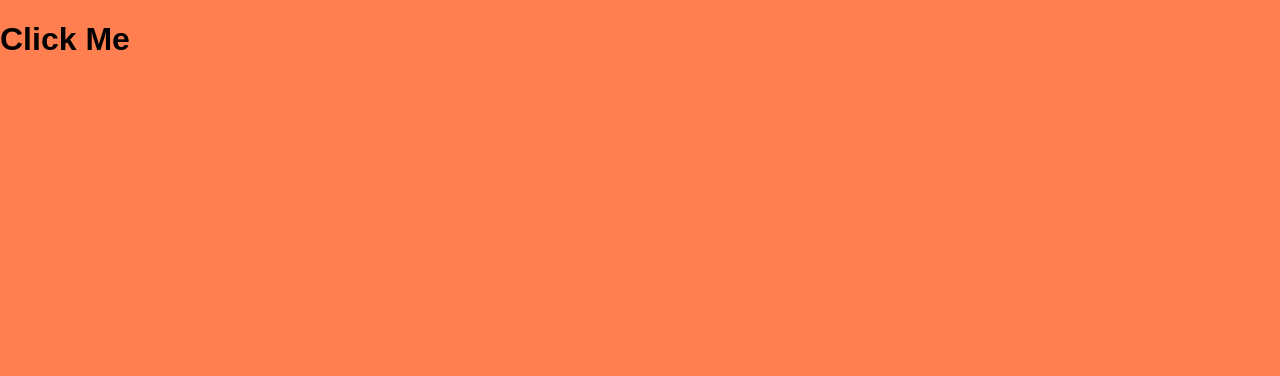
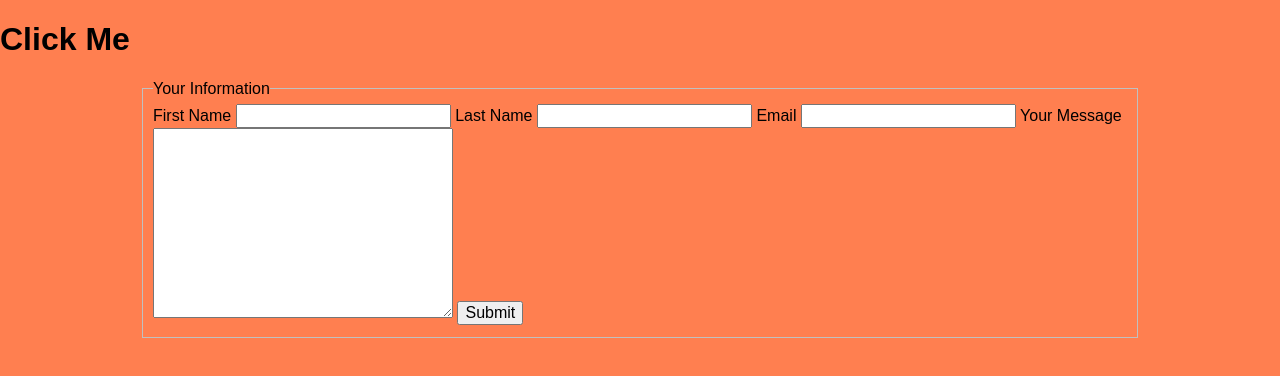
Before and after one commit to ksmaxey/hw_listeners_maxey_kyle, a plain HTML site: page index.html in a window 1280 px wide. Drawn offline with Linux system fonts and the light colour scheme.

Commit message:
create html5 form

```diff
--- a/index.html
+++ b/index.html
@@ -11,6 +11,20 @@
 <body>
   <h1 id="h1">Click Me</h1>
   <div class="container">
+    <form>
+      <fieldset>
+        <legend>Your Information</legend>
+          <label for="name">First Name</label>
+            <input type="text" name="firstname">
+          <label for="name">Last Name</label>
+            <input type="text" name="lastname">
+          <label for="email">Email</label>
+            <input type="email" name="email">
+          <label for="message">Your Message</label>
+            <textarea name="message" rows="10" cols="30"></textarea>
+          <input type="button" value="Submit">
+      </fieldset>
+    </form>
   </div>
 
 
```
